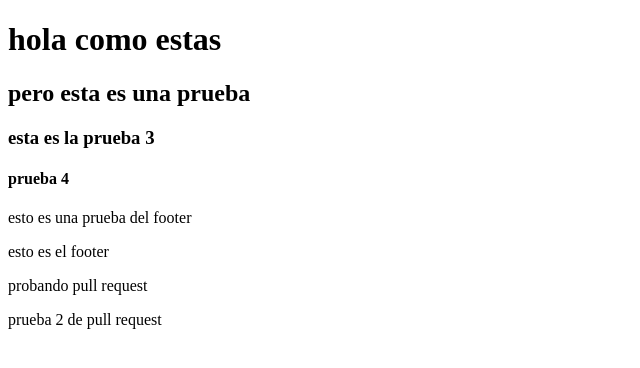
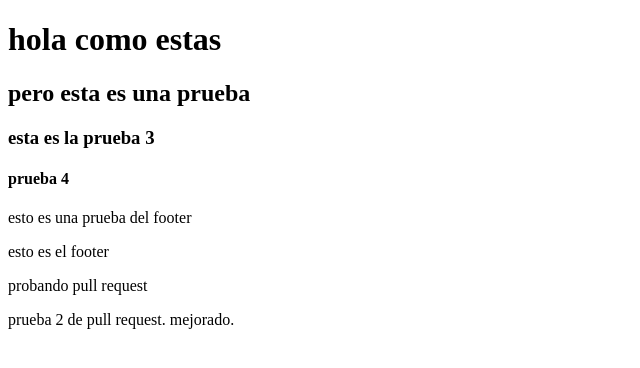
Before and after one commit to mariacardozo-coder/proyecto_git, a plain HTML site: page src/index.html in a window 1280 px wide. Shown: the full height of the page, 0-640 px from the left. Drawn offline with Linux system fonts and the light colour scheme.

Commit message:
commit para prueba 2 de pull request. mejorado

```diff
--- a/src/index.html
+++ b/src/index.html
@@ -15,6 +15,6 @@
 <p>esto es una prueba del footer</p>
 <p> esto es el footer</p>
 <p>probando pull request</p>
-<p>prueba 2 de pull request</p>
+<p>prueba 2 de pull request. mejorado.</p>
 </body>
 </html>
```
